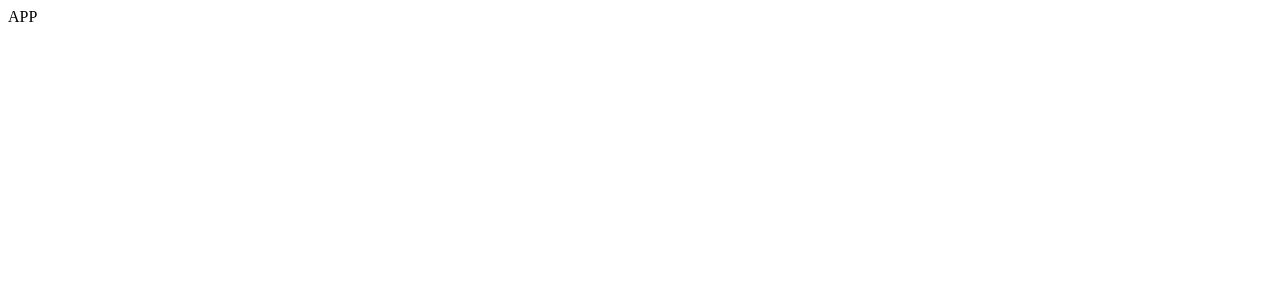
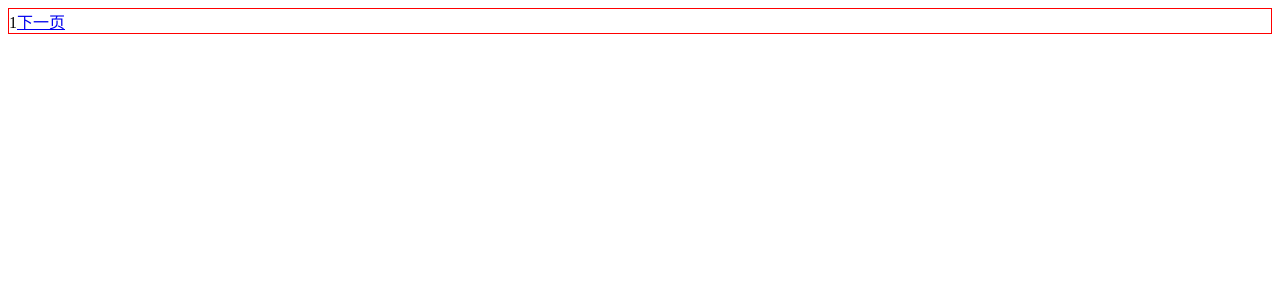
Before and after one commit to pen-duo/react-tally-book, a React (Vite) app: page /welcome/1 in a window 1280 px wide. Shown: the top 300 px of the page. Built offline with nearby package versions, Linux system fonts and the light colour scheme.

Commit message:
feat: 填写路由配置

```diff
--- a/package.json
+++ b/package.json
@@ -12,7 +12,8 @@
   },
   "dependencies": {
     "react": "18.2.0",
-    "react-dom": "18.2.0"
+    "react-dom": "18.2.0",
+    "react-router-dom": "^6.23.1"
   },
   "devDependencies": {
     "@antfu/eslint-config": "^2.18.1",
--- /dev/null
+++ b/src/components/RedirectToWelcome1.tsx
@@ -0,0 +1,7 @@
+export const RedirectToWelcome1: React.FC = () => {
+  return (
+    <div>
+
+    </div>
+  )
+}
--- /dev/null
+++ b/src/layouts/MainLayout.tsx
@@ -0,0 +1,9 @@
+import { Outlet } from 'react-router-dom'
+
+export const MainLayout: React.FC = () => {
+  return (
+    <div>
+      <Outlet />
+    </div>
+  )
+}
--- /dev/null
+++ b/src/layouts/WelcomeLayout.tsx
@@ -0,0 +1,9 @@
+import { Outlet } from 'react-router-dom'
+
+export const WelcomeLayout: React.FC = () => {
+  return (
+    <div>
+      <Outlet />
+    </div>
+  )
+}
--- a/src/main.tsx
+++ b/src/main.tsx
@@ -1,12 +1,14 @@
 import React from 'react'
 import ReactDOM from 'react-dom/client'
+import { RouterProvider } from 'react-router-dom'
 import App from './App'
+import { router } from './routes/router'
 
 const div = document.getElementById('root') as HTMLElement
 
 const root = ReactDOM.createRoot(div)
 root.render(
   <React.StrictMode>
-    <App />
+    <RouterProvider router={router} />
   </React.StrictMode>,
 )
--- /dev/null
+++ b/src/pages/Welcome1.tsx
@@ -0,0 +1,10 @@
+import { NavLink } from 'react-router-dom'
+
+export const Welcome1: React.FC = () => {
+  return (
+    <div style={{ border: '1px solid red' }}>
+      1
+      <NavLink to="/welcome/2">下一页</NavLink>
+    </div>
+  )
+}
--- /dev/null
+++ b/src/pages/Welcome2.tsx
@@ -0,0 +1,10 @@
+import { NavLink } from 'react-router-dom'
+
+export const Welcome2: React.FC = () => {
+  return (
+    <div style={{ border: '1px solid red' }}>
+      2
+      <NavLink to="/welcome/3">下一页</NavLink>
+    </div>
+  )
+}
--- /dev/null
+++ b/src/pages/Welcome3.tsx
@@ -0,0 +1,10 @@
+import { NavLink } from 'react-router-dom'
+
+export const Welcome3: React.FC = () => {
+  return (
+    <div style={{ border: '1px solid red' }}>
+      3
+      <NavLink to="/welcome/4">下一页</NavLink>
+    </div>
+  )
+}
--- /dev/null
+++ b/src/pages/Welcome4.tsx
@@ -0,0 +1,10 @@
+import { NavLink } from 'react-router-dom'
+
+export const Welcome4: React.FC = () => {
+  return (
+    <div style={{ border: '1px solid red' }}>
+      4
+      <NavLink to="/xxx">下一页</NavLink>
+    </div>
+  )
+}
--- /dev/null
+++ b/src/routes/router.tsx
@@ -0,0 +1,15 @@
+import { createBrowserRouter } from 'react-router-dom'
+import { MainLayout } from '../layouts/MainLayout'
+import { RedirectToWelcome1 } from '../components/RedirectToWelcome1'
+import { welcomeRoutes } from './welcomeRoutes'
+
+export const router = createBrowserRouter([
+  {
+    path: '/',
+    element: <MainLayout />,
+    errorElement: <RedirectToWelcome1 />,
+    children: [
+      welcomeRoutes,
+    ],
+  },
+])
--- /dev/null
+++ b/src/routes/welcomeRoutes.tsx
@@ -0,0 +1,16 @@
+import { WelcomeLayout } from '../layouts/WelcomeLayout'
+import { Welcome1 } from '../pages/Welcome1'
+import { Welcome2 } from '../pages/Welcome2'
+import { Welcome3 } from '../pages/Welcome3'
+import { Welcome4 } from '../pages/Welcome4'
+
+export const welcomeRoutes = {
+  path: 'welcome',
+  element: <WelcomeLayout />,
+  children: [
+    { path: '1', element: <Welcome1 /> },
+    { path: '2', element: <Welcome2 /> },
+    { path: '3', element: <Welcome3 /> },
+    { path: '4', element: <Welcome4 /> },
+  ],
+}
```
Also changed, not shown: 1 other file (tests, documents, lock files or other folders).
